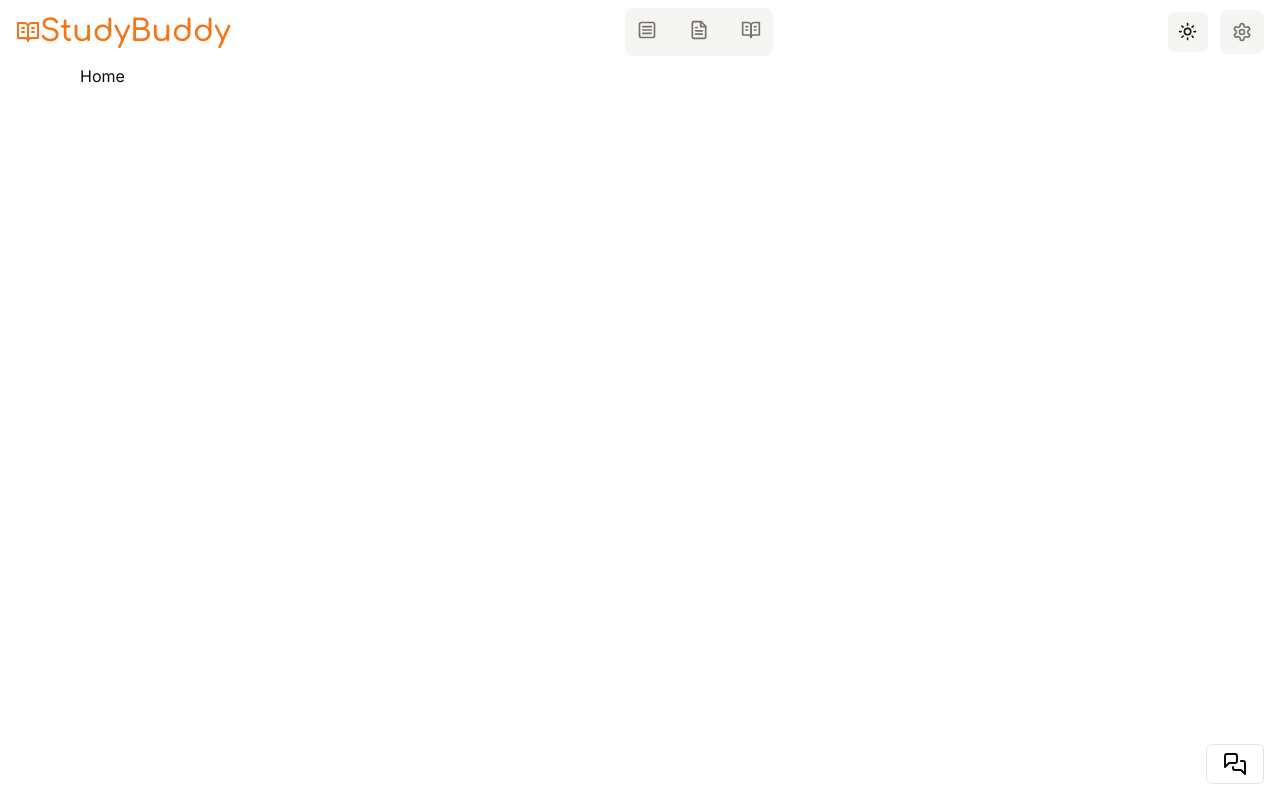
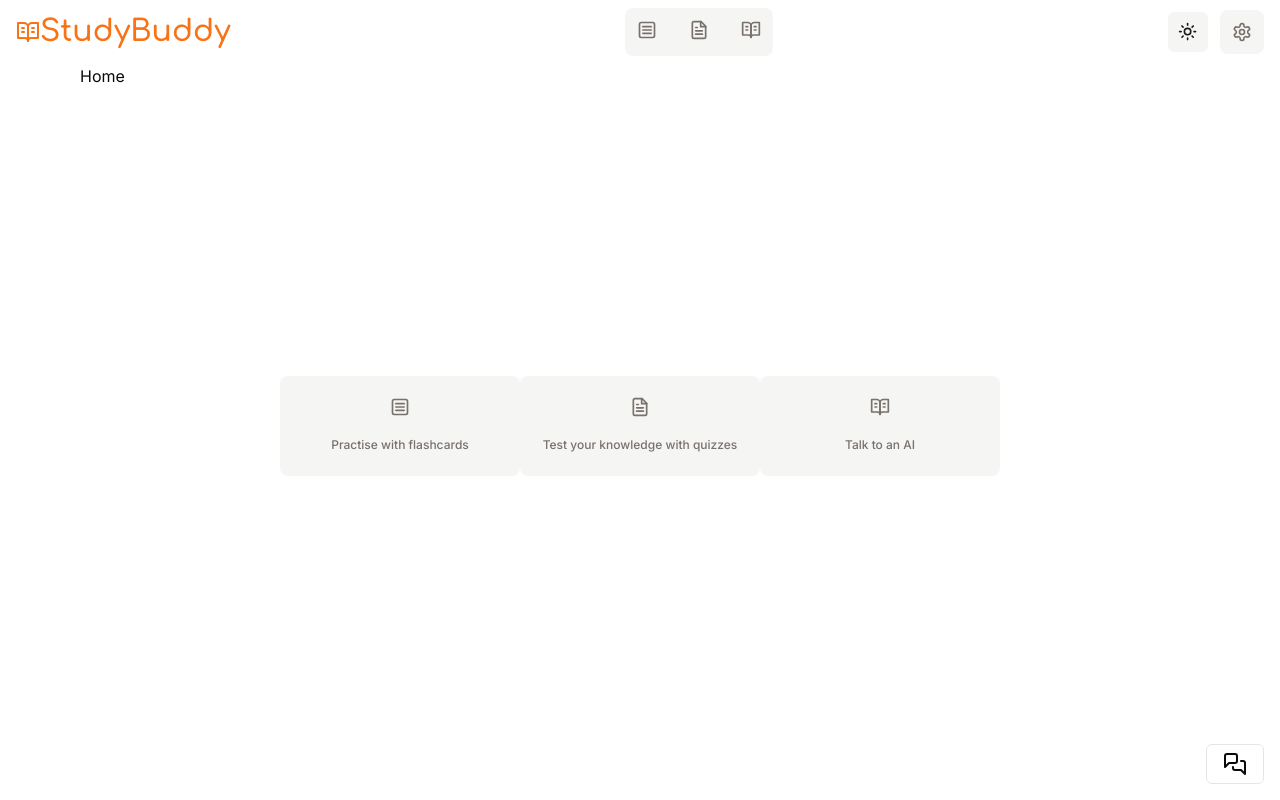
Before and after one commit to JacobJungg/StudyBuddy, a Next.js app: page / in a window 1280 px wide. Built offline with nearby package versions, Linux system fonts and the light colour scheme.

Commit message:
Added DashboardButton

```diff
--- a/app/(root)/(routes)/page.tsx
+++ b/app/(root)/(routes)/page.tsx
@@ -7,11 +7,14 @@
 
 import * as React from "react"
 import { ChatDiv } from "@/components/chatbot/chatbotdiv"
+import {Dashboardbutton} from "@/components/dashboard-redirects"
 
 const RootPage = () => {
   return (
     <div>
       Home
+
+      <Dashboardbutton></Dashboardbutton>
       <ChatDiv></ChatDiv>
     </div>
   )
```
